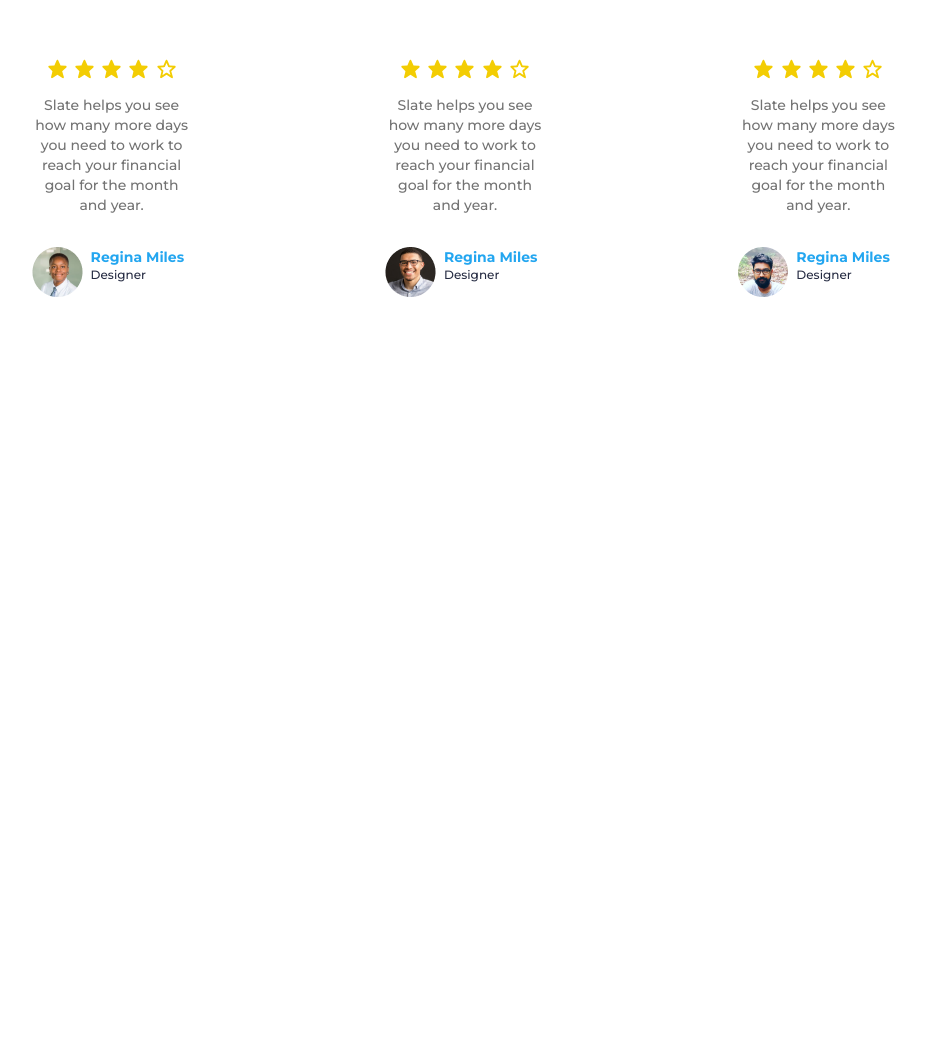
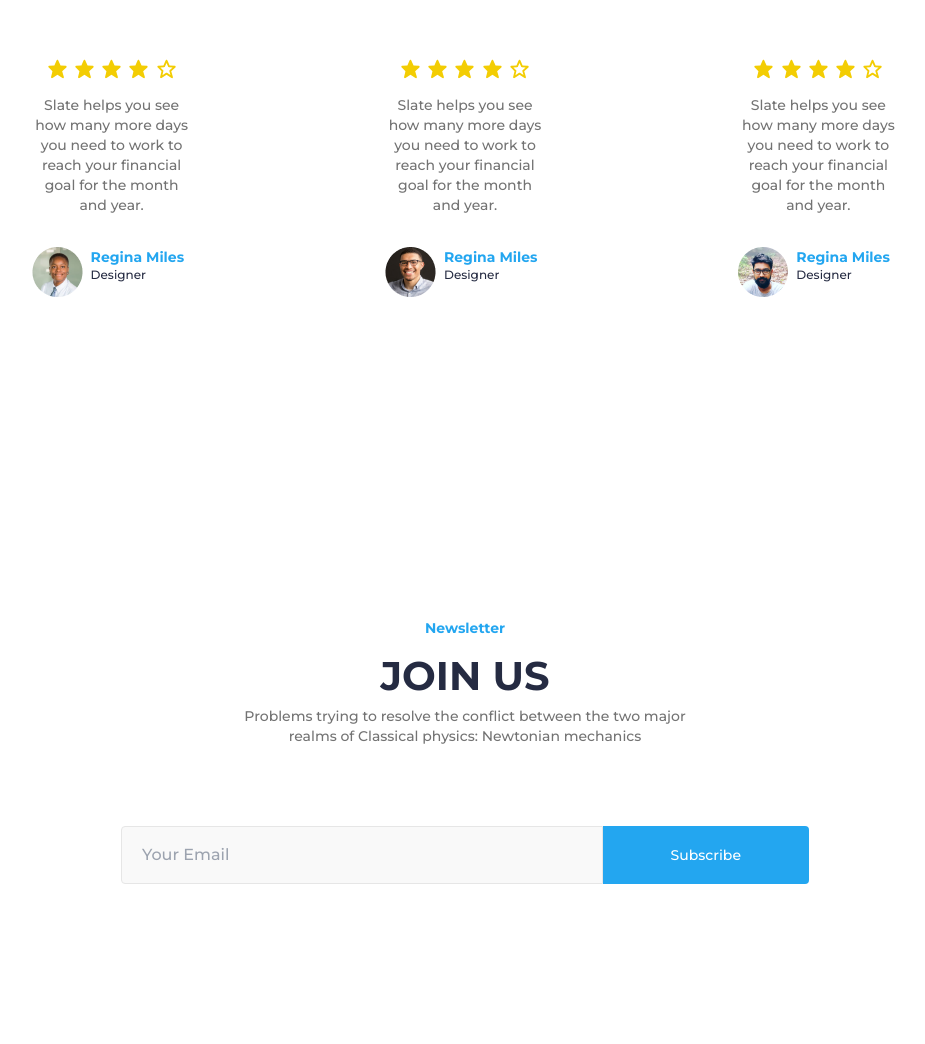
Before and after one commit to rajkarnikar11/MedicalFunc--tailwind, a website: page src/index.html in a window 1280 px wide. Shown: the part 5288-6332 px from the top of the page, without its empty margins (175-1100 px from the left). Before the commit the page ends 5746 px from the top, so only its background shows below. Drawn offline with Linux system fonts and the light colour scheme.

Commit message:
join us layout completed

```diff
--- a/src/index.html
+++ b/src/index.html
@@ -908,5 +908,33 @@
 				</card>
 			</div>
 		</section>
+
+		<!-- join us -->
+
+		<section class="max-w-[1050px] justify-between mx-auto py-40">
+			<h6 class="text-sm font-bold text-center text-primary_text_color">
+				Newsletter
+			</h6>
+			<h3 class="font-bold text-text_color text-center text-[40px] mt-2">
+				JOIN US
+			</h3>
+			<p
+				class="text-sm mx-auto text-center text-second_text_color max-w-[469px]"
+			>
+				Problems trying to resolve the conflict between the two major
+				realms of Classical physics: Newtonian mechanics
+			</p>
+			<div class="flex mt-20 max-w-[688px] mx-auto">
+				<input
+					placeholder="Your Email"
+					class="px-5 border border-[#E6E6E6] rounded-l bg-[#F9F9F9] w-[70%]"
+				/>
+				<button
+					class="bg-primary_color h-[58px] text-light_text_color text-sm rounded-r w-[30%]"
+				>
+					Subscribe
+				</button>
+			</div>
+		</section>
 	</body>
 </html>
```
Also changed, not shown: dist/output.css.
